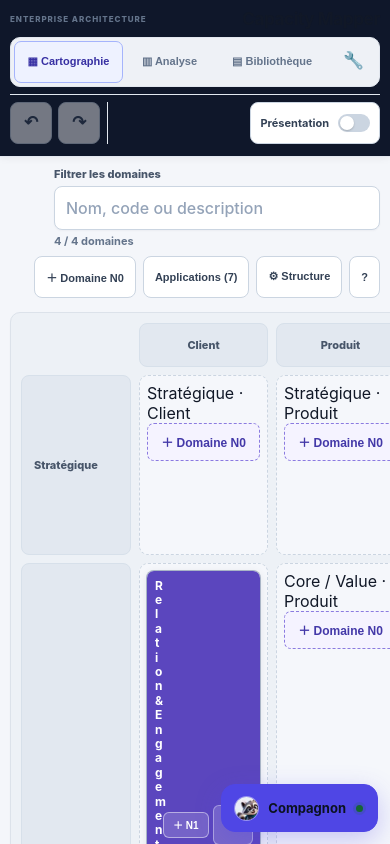
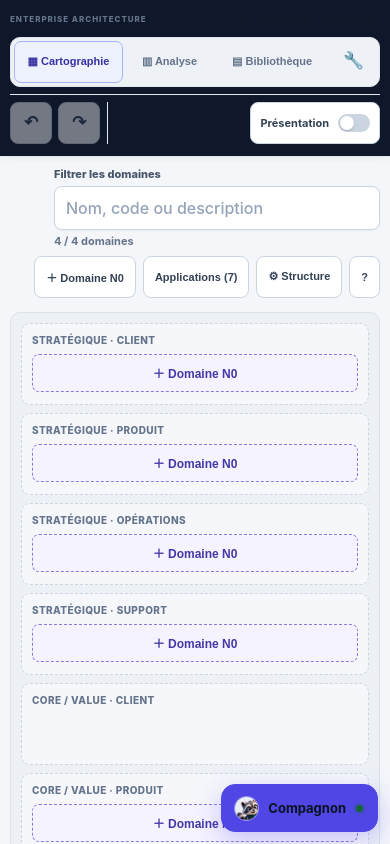
Before and after one commit to Sims07/enterprise-capacity-mapper, a React (Vite) app: page / in a window 390 px wide. Built offline with nearby package versions, Linux system fonts and the light colour scheme.

Commit message:
fix(map): linearize zones and domains on mobile

```diff
--- a/src/styles/base.css
+++ b/src/styles/base.css
@@ -2784,5 +2784,37 @@ body::-webkit-scrollbar,
 }
 
 
-/* Mobile keeps the bidimensional grid readable inside its own scroll container. */
-@media(max-width:760px){.workspace.mosaic-workspace>main{overflow-x:auto}.map-mosaic{min-width:680px}}
+/* Mobile linearizes the same map without losing zone creation or domain actions. */
+.mosaic-zone-mobile-label{display:none}
+@media(max-width:760px){
+  .map-mosaic{
+    min-width:0!important;
+    grid-template-columns:minmax(0,1fr)!important;
+    grid-template-rows:auto!important;
+    align-content:start;
+  }
+  .mosaic-corner,.mosaic-column-heading,.mosaic-row-heading{display:none!important}
+  .mosaic-zone{
+    grid-column:1!important;
+    grid-row:auto!important;
+    min-height:82px;
+    padding:10px;
+  }
+  .mosaic-zone-label{display:none}
+  .mosaic-zone-mobile-label{
+    display:block;
+    margin-bottom:8px;
+    color:var(--text-secondary,#64748b);
+    font-size:10px;
+    font-weight:800;
+    letter-spacing:.04em;
+    text-transform:uppercase;
+  }
+  .mosaic-domain{
+    grid-column:1!important;
+    grid-row:auto!important;
+    padding:4px;
+  }
+  .mosaic-domain .domain{height:auto;min-height:0}
+  .mosaic-domain .domain-desc,.mosaic-domain .domain-relations,.mosaic-domain .caps-list{overflow:visible}
+}
```
